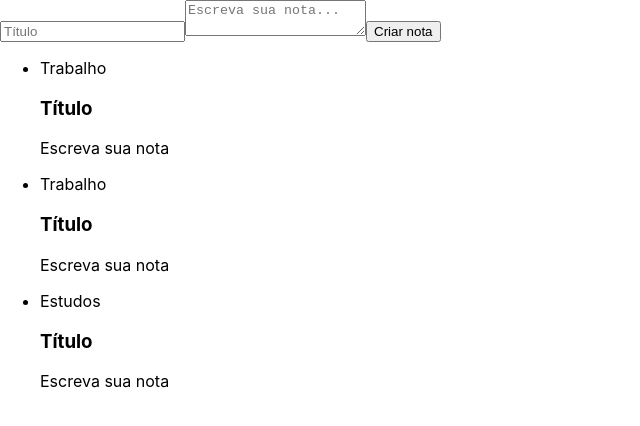
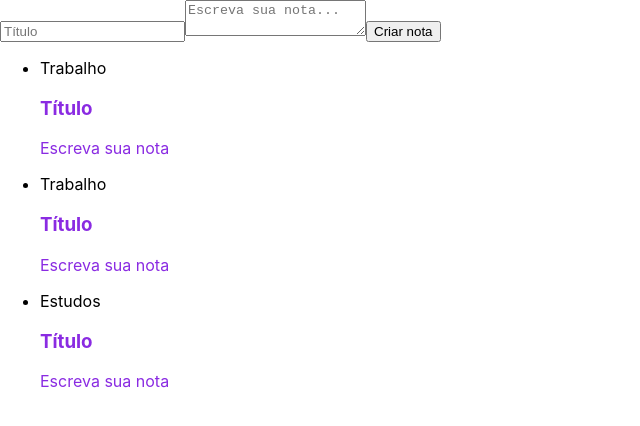
Before and after one commit to LeonardoPapst/ReactPractice, a React (Create React App) app: page / in a window 1280 px wide. Shown: the top 426 px of the page, without its empty margins (0-640 px from the left). Built offline with nearby package versions, Linux system fonts and the light colour scheme.

Commit message:
First CSS style

```diff
--- a/src/components/CardNota.jsx
+++ b/src/components/CardNota/CardNota.jsx
@@ -1,9 +1,10 @@
 import React, { Component } from "react";
+import "./estilo.css";
 
 class CardNota extends Component {
   render() {
     return (
-      <section>
+      <section className="card-nota">
         <header>
           <h3>Título</h3>
         </header>
--- /dev/null
+++ b/src/components/CardNota/estilo.css
@@ -0,0 +1,3 @@
+.card-nota {
+  color: blueviolet;
+}
--- a/src/components/ListaDeNotas.jsx
+++ b/src/components/ListaDeNotas.jsx
@@ -1,13 +1,13 @@
 import React, { Component } from "react";
-import CardNota from "./CardNota";
+import CardNota from "./CardNota/CardNota";
 
 class ListaDeNotas extends Component {
   render() {
     return (
       <ul>
-        {Array.of("Trabalho", "Trabalho", "Estudos").map((categoria) => {
+        {Array.of("Trabalho", "Trabalho", "Estudos").map((categoria, index) => {
           return (
-            <li>
+            <li key={index}>
               <div>{categoria}</div>
               <CardNota />
             </li>
```
